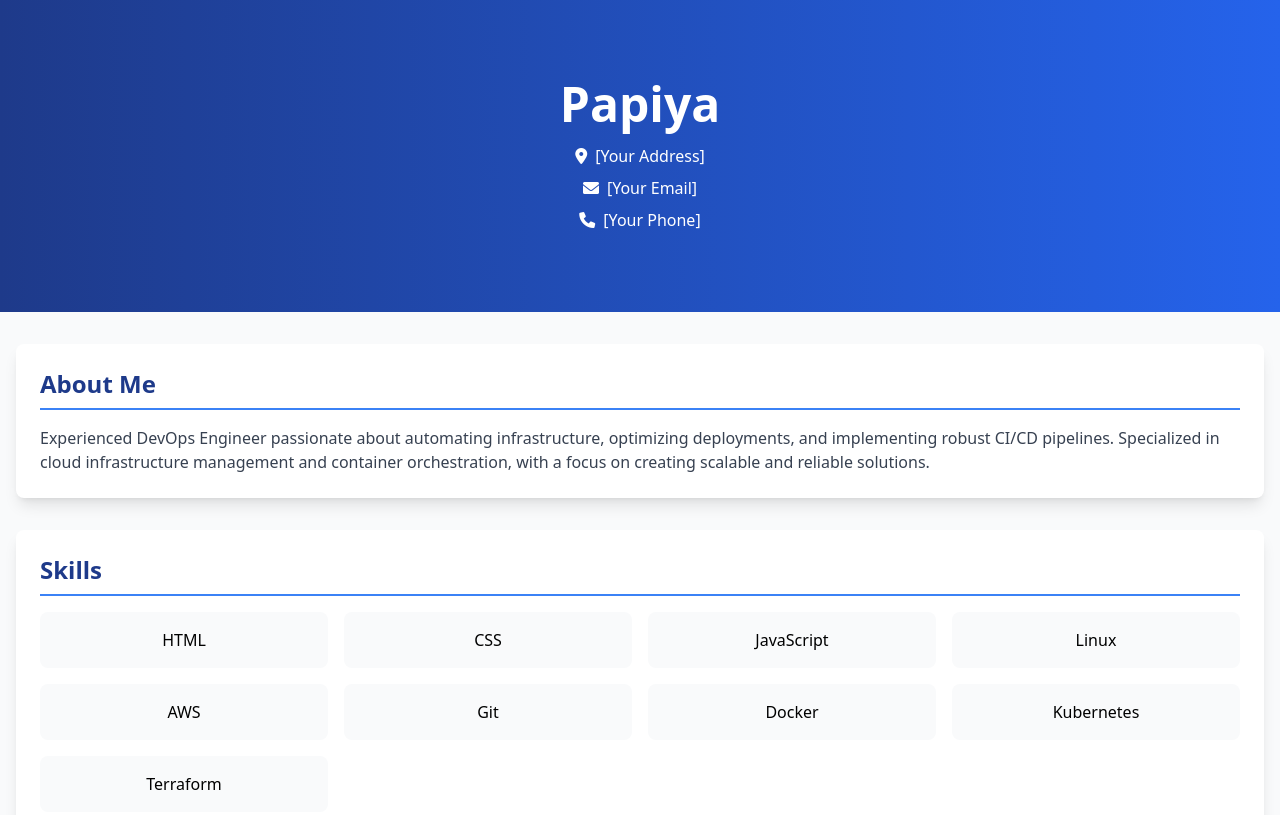
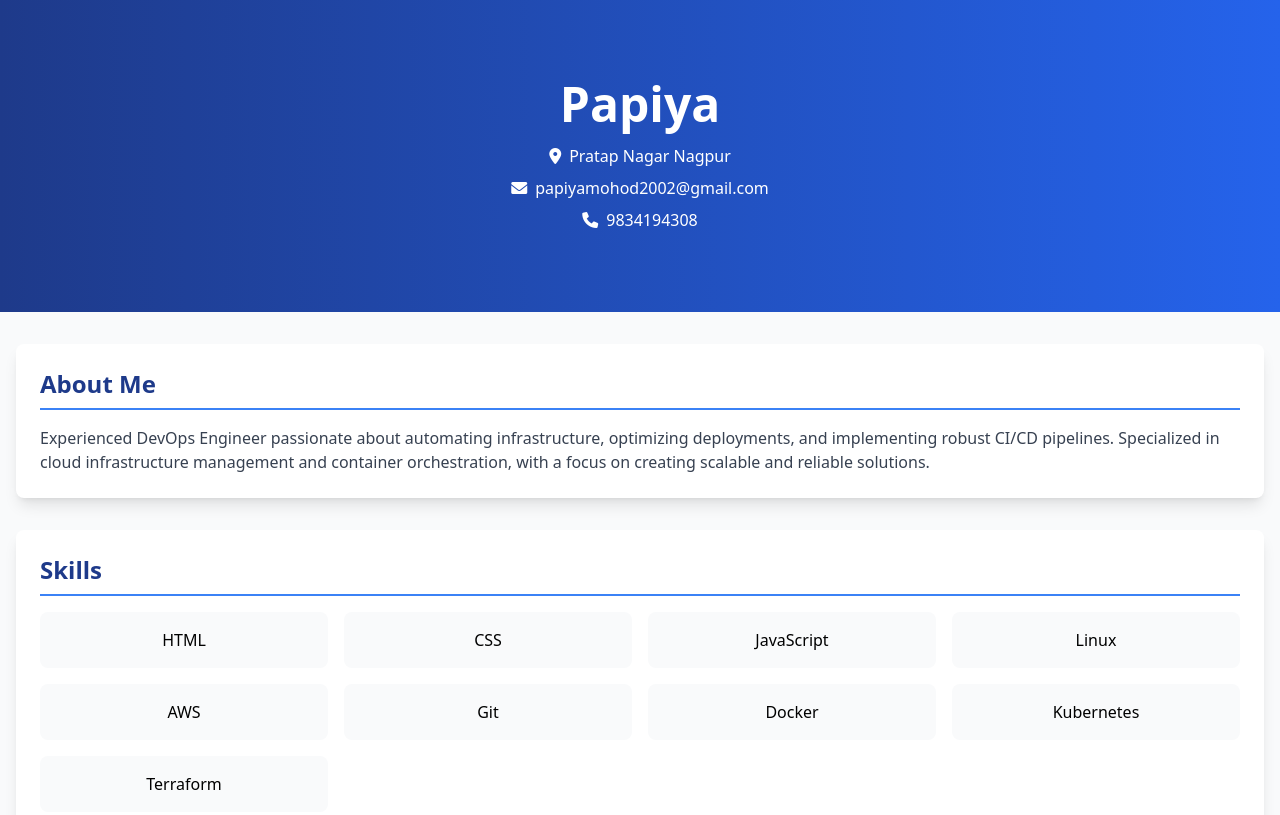
Before and after one commit to papiyamohod/portfolio, a plain HTML site: page index.html in a window 1280 px wide. Shown: the top 815 px of the page. Drawn offline with nearby package versions, Linux system fonts and the light colour scheme.

Commit message:
Update index.html

```diff
--- a/index.html
+++ b/index.html
@@ -15,15 +15,15 @@
             <div class="space-y-2">
                 <p class="flex items-center justify-center gap-2">
                     <i class="fas fa-map-marker-alt"></i>
-                    [Your Address]
+                    Pratap Nagar Nagpur
                 </p>
                 <p class="flex items-center justify-center gap-2">
                     <i class="fas fa-envelope"></i>
-                    [Your Email]
+                    papiyamohod2002@gmail.com
                 </p>
                 <p class="flex items-center justify-center gap-2">
                     <i class="fas fa-phone"></i>
-                    [Your Phone]
+                    9834194308
                 </p>
             </div>
         </div>
@@ -80,15 +80,15 @@
             <div class="flex flex-col items-center justify-center space-y-4">
                 <h2 class="text-2xl font-bold mb-4">Connect With Me</h2>
                 <div class="flex space-x-8">
-                    <a href="https://github.com/[your-username]" target="_blank"
+                    <a href="https://github.com/papiyamohod" target="_blank"
                        class="hover:text-blue-300 transition-colors duration-300">
                         <i class="fab fa-github text-3xl"></i>
                     </a>
-                    <a href="https://linkedin.com/in/[your-username]" target="_blank"
+                    <a href="https://linkedin.com/in/papiyamohod" target="_blank"
                        class="hover:text-blue-300 transition-colors duration-300">
                         <i class="fab fa-linkedin text-3xl"></i>
                     </a>
-                    <a href="mailto:[your-email]"
+                    <a href="mailto:papiyamohod2002@gmail.com"
                        class="hover:text-blue-300 transition-colors duration-300">
                         <i class="fas fa-envelope text-3xl"></i>
                     </a>
```
